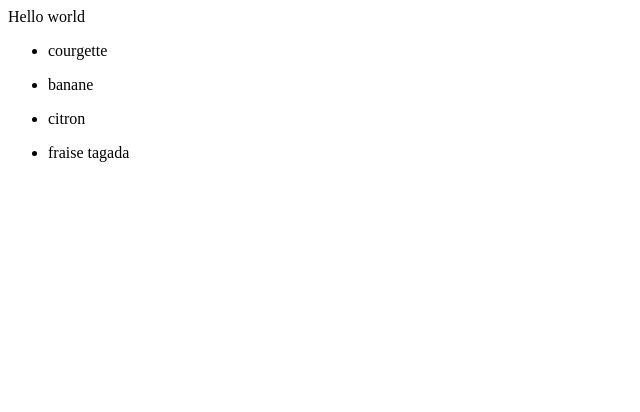
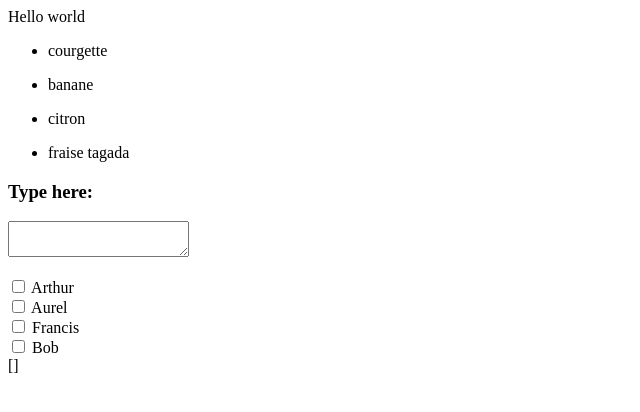
Before and after one commit to avarennes/vue-sandbox, a plain HTML site: page index.html in a window 1280 px wide. Shown: the whole page, without its empty margins (0-640 px from the left). Drawn offline with nearby package versions, Linux system fonts and the light colour scheme.

Commit message:
add: v-model

```diff
--- a/index.html
+++ b/index.html
@@ -16,7 +16,22 @@
             <li>{{ item }}</li>
         </ul>
     </div>
+    <div id="vmodel">
+        <div id="writing">
+            <h3>Type here:</h3>
+            <textarea v-model="message"></textarea>
+            <p>{{ message }}</p>
+        </div>
+        <div id="checkboxes">
+            <div v-for="option of options" v-bind:key="option">
+                <input type="checkbox" v-bind:value="option.value" v-model="checkedNames" />
+                {{ option.value }}
+            </div>
+            <div>{{ checkedNames }}</div>
+        </div>
+    </div>
     <script src="./helloworld.js" type="text/javascript"></script>
     <script src="./list.js" type="text/javascript"></script>
+    <script src="./v-model.js" type="text/javascript"></script>
 </body>
 </html>
--- /dev/null
+++ b/v-model.js
@@ -0,0 +1,14 @@
+const VModel = {
+    data: () => ({
+        message: "",
+        checkedNames: [],
+        options: [
+            {value: 'Arthur'},
+            {value: 'Aurel'},
+            {value: 'Francis'},
+            {value: 'Bob'},
+        ],
+    }),
+};
+
+Vue.createApp(VModel).mount('#vmodel');
```
